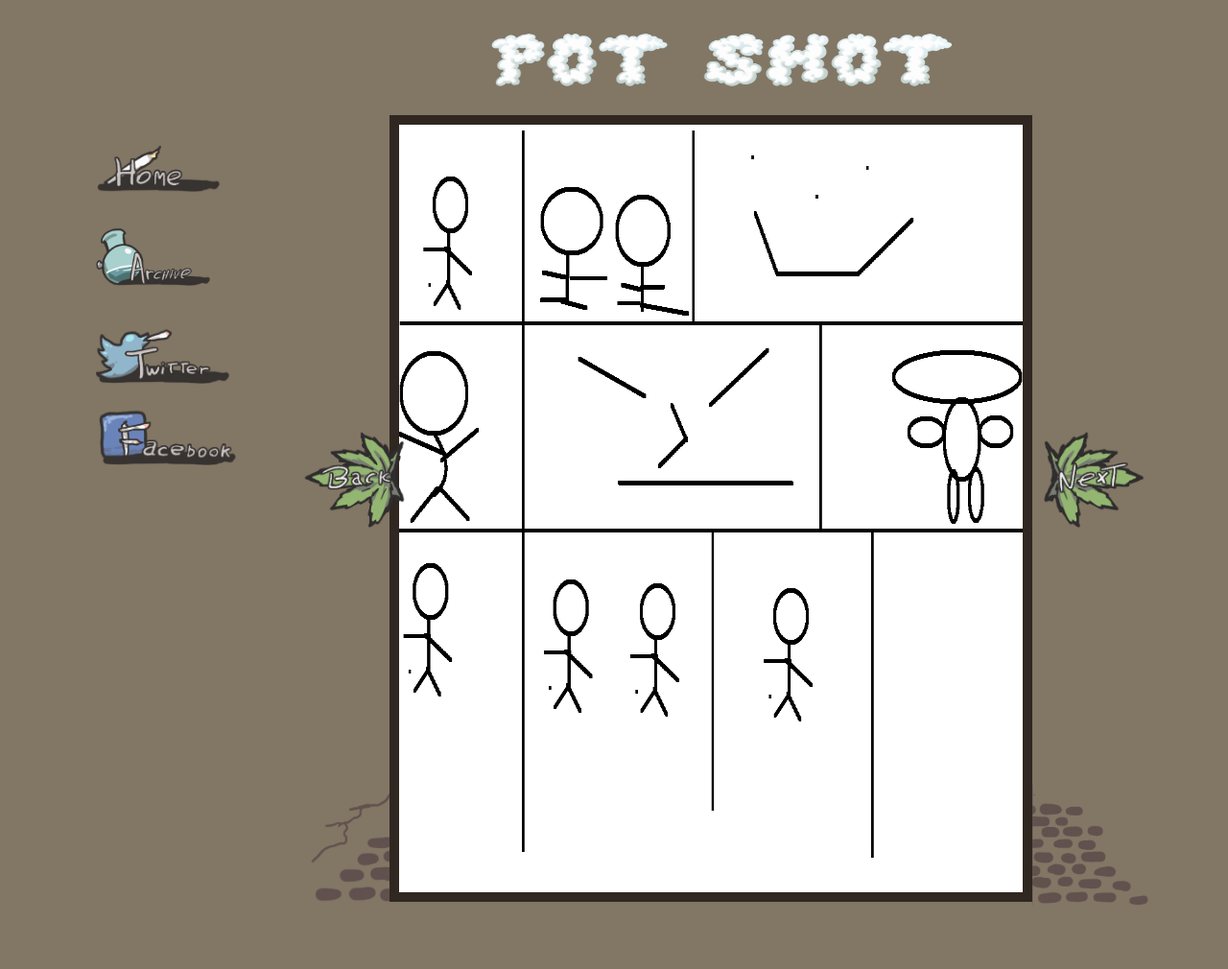
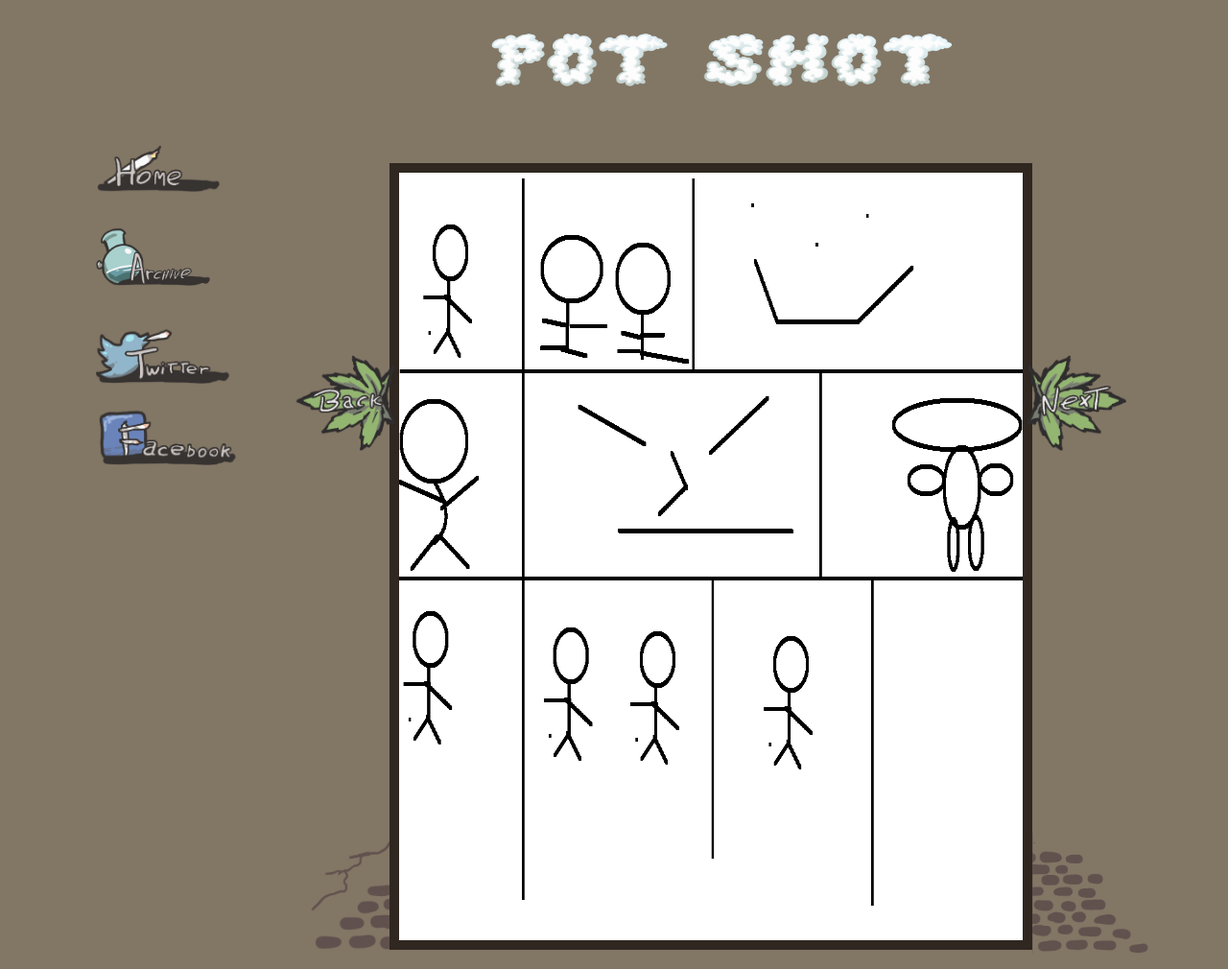
Before and after one commit to mishravikas/potshot, a Django app: page /1/ in a window 1280 px wide. Shown: the whole page at 96% size. Before the commit the page ends 943 px from the top, so only its background shows below. Run offline with Django 3.2, Linux system fonts and the light colour scheme; data comes from the database, SQL or seed files in the repository; some libraries are stand-ins or nearby versions.

Commit message:
Fixed next and prev position

```diff
--- a/app/static/css/style.css
+++ b/app/static/css/style.css
@@ -36,16 +36,16 @@
 	width: 650px;
 	height: 100%;
 	border: 10px solid #302721;
-	margin: 0px 150px;
+	margin: -150px 150px;
 	background-color: #18100C;
 }
 .prev{
 	width: 100px;
 	height: 100px;
 	display: block;
-	position: absolute;
-	bottom: 250px;
-	left: 315px;
+	position: relative;
+	top: -550px;
+	right: -50px;
 }
 .prev img{
 	height: 100px;
@@ -55,9 +55,9 @@
 	width: 100px;
 	height: 100px;
 	display: block;
-	position: absolute;
-	bottom: 250px;
-	left: 1083px;
+	position: relative;
+	top: -550px;
+	left: 809px;
 }
 .next img{
 	height: 100px;
--- a/templates/new_index.html
+++ b/templates/new_index.html
@@ -16,18 +16,20 @@
             </div>
             <div class="right">
                 <div class="banner"><img src="/static/img/logo.png"></div>
-                <div class="board" style="height:{{comic.image.height}}px;">
-                    <div class="content"><img id="main_comic" src='{{comic.image.url}}' height="{{comic.image.height}}" style="width:100%;"></div>
                     {% if prev_url %}
                         <a class="prev" href='/{{prev_url}}/'><img src="/static/img/back.png"></a>
                     {% else %}
                         <a class="prev"><img src="/static/img/back.png"></a>
                     {% endif %}
-                    {% if next_url %}
+                                    {% if next_url %}
                     <a class="next" href='/{{next_url}}/'><img src="/static/img/next.png"></a>
                     {% else %}
                         <a class="next"><img src="/static/img/next.png"></a>
-                    {% endif %}
+                {% endif %}
+
+                <div class="board" style="height:{{comic.image.height}}px;">
+                    <div class="content"><img id="main_comic" src='{{comic.image.url}}' height="{{comic.image.height}}" style="width:100%;"></div>
+
 
 
                     <div class="stoneright"><img src="/static/img/stones2.png"></div>
```
